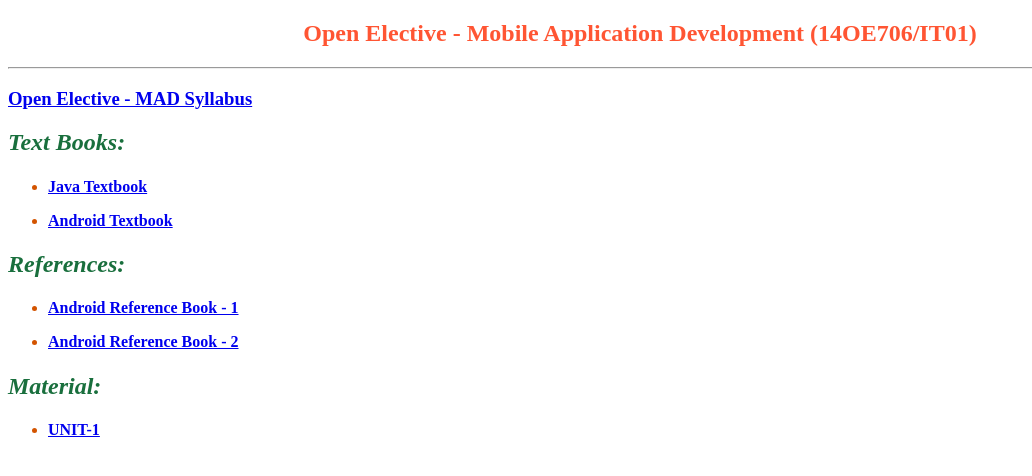
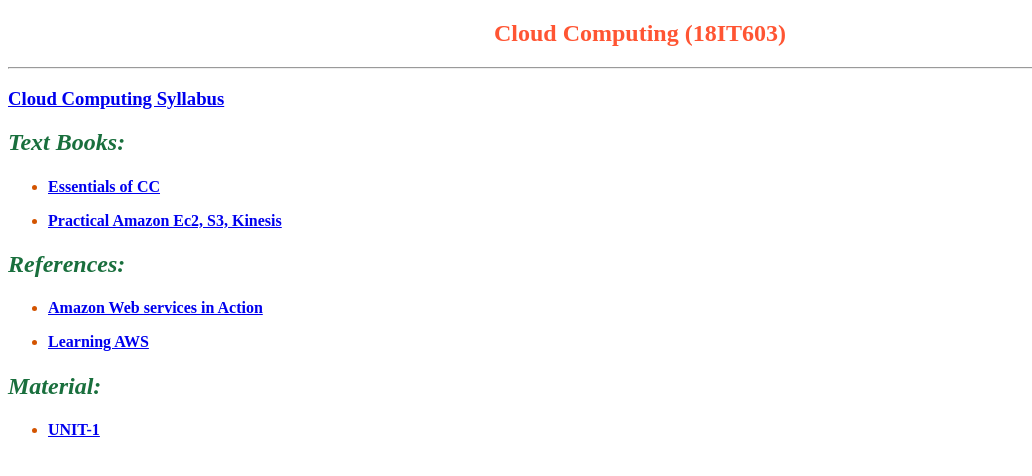
Before and after one commit to kbhaskararao/CloudComp-R18-CR-2022-23, a plain HTML site: page index.html in a window 1280 px wide. Shown: the whole page, without its empty margins (0-1032 px from the left). Drawn offline with Linux system fonts and the light colour scheme.

Commit message:
3rd commit

```diff
--- a/index.html
+++ b/index.html
@@ -1,30 +1,28 @@
 <!DOCTYPE html>
 <html lang="en">
 <head>
-	<title>OE-ECE</title>
+	<title>Course Repetition - R18 - 2022-23</title>
 
 	<meta name="viewport", content="width=device-width, initial-scale=1" />
 </head>
 <body>
-    <h2 style="color: #f53"><center>Open Elective - Mobile Application Development (14OE706/IT01)</center></h2> <hr>
+    <h2 style="color: #f53"><center>Cloud Computing (18IT603)</center></h2> <hr>
 
-    <h3><a href="./MAD_OE_Syllabus.pdf">Open Elective - MAD Syllabus </a></h3>
+    <h3><a href="./R18-CCSyllabus-CR.pdf">Cloud Computing Syllabus </a></h3>
 
     <h2 style="color: #196F3D"> <em>Text Books: </em> </h2>
     <h4>
 	    <ul style="color: #D35400">
-
-	    	<li><a href="./Java_Textbook.pdf">Java Textbook </a> </li>
-	    	<li style="padding-top:1em"><a href="./Android_Textbook.pdf">Android Textbook </a></li>
+	    	<li><a href="./Essentials_CC.pdf">Essentials of CC </a></li>
+	    	<li style="padding-top:1em"><a href="./Practical_AmazonEC2_S3.pdf"> Practical Amazon Ec2, S3, Kinesis </a> </li>
 	    </ul>
 	</h4>
 
 	<h2 style="color: #196F3D"> <em>References:</em> </h2>
     <h4>
 	    <ul style="color: #D35400">
-
-	    	<li><a href="./Android_Ref1.pdf">Android Reference Book - 1 </a> </li>
-	    	<li style="padding-top:1em"><a href="./Android_Ref2.pdf">Android Reference Book - 2 </a></li>
+	    	<li><a href="./AWS_inAction.pdf">  Amazon Web services in Action </a> </li>
+	    	<li style="padding-top:1em"><a href="./Learning_AWS.pdf"> Learning AWS </a></li>
 	    </ul>
 	</h4>
 
@@ -32,7 +30,7 @@
     <h4>
 	    <ul style="color: #D35400">
 
-	    	<li><a href="./OE_MAD_UNIT-1.pdf">UNIT-1  </a> </li>
+	    	<li><a href="./CC-UNIT1.pdf">UNIT-1  </a> </li>
 
 	    </ul>
 	</h4>
```
Also changed, not shown: 5 other files.
